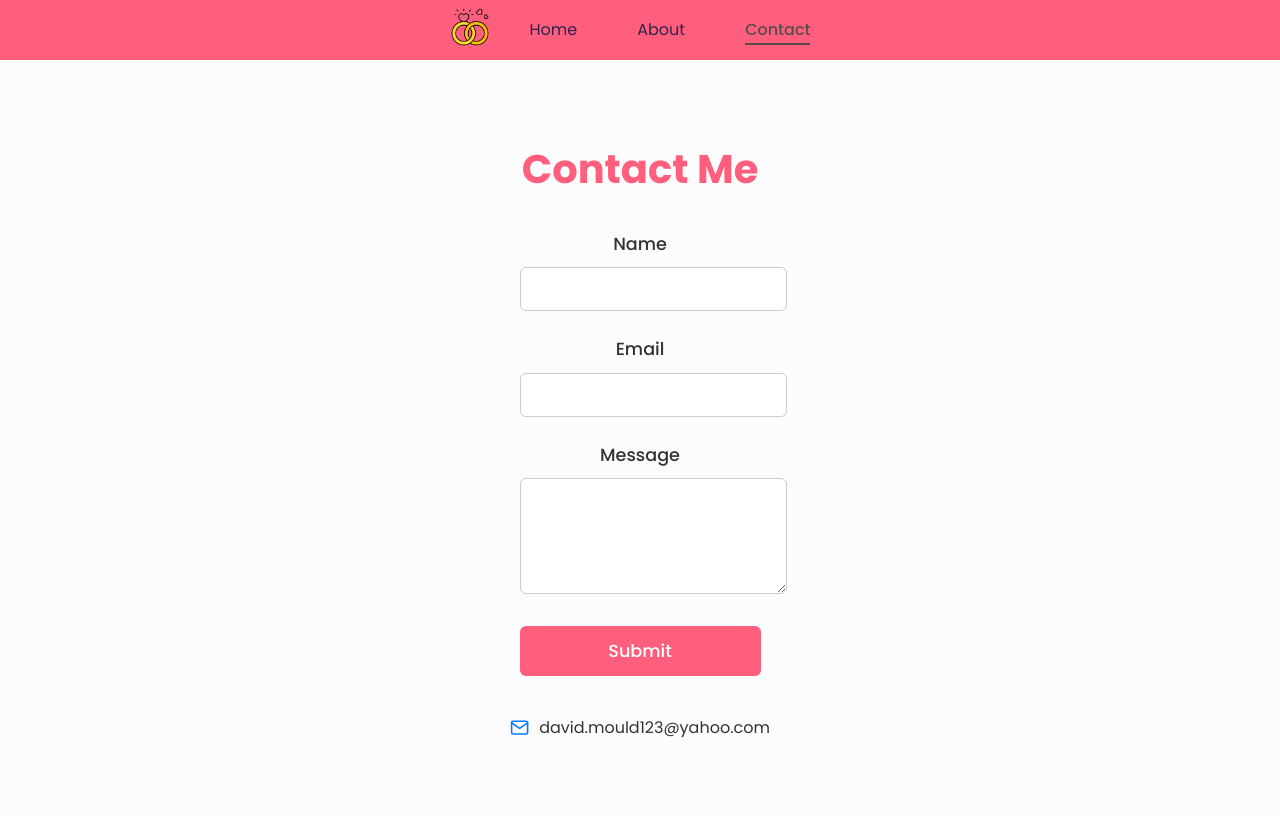
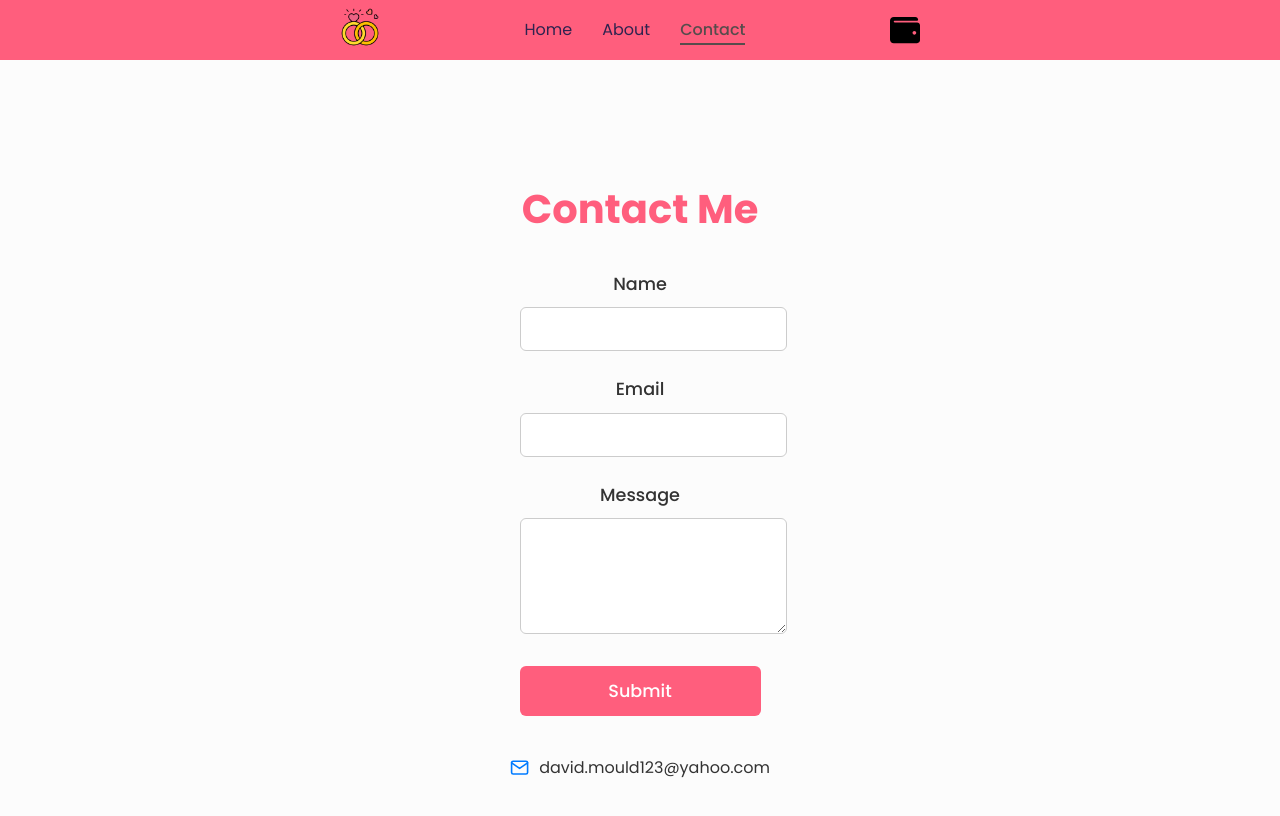
Before and after one commit to DMould123/wedding-budget-planner-app, a React (Vite) app in the folder client/: page /contact in a window 1280 px wide. Shown: the top 816 px of the page. Built offline with nearby package versions, Linux system fonts and the light colour scheme; no server answers.

Commit message:
Added a wallet icon to display balance on the Navbar

```diff
--- a/client/src/App.css
+++ b/client/src/App.css
@@ -15,6 +15,7 @@ html {
   display: flex;
   flex-direction: column;
   align-items: center;
+  padding-top: 60px;
 }
 
 /* Styling for sign-in container */
--- a/client/src/App.tsx
+++ b/client/src/App.tsx
@@ -2,15 +2,18 @@ import './App.css'
 import { BrowserRouter as Router } from 'react-router-dom'
 import Navbar from './components/Navbar'
 import AppRoutes from './routes/routes'
+import { WeddingExpensesProvider } from './context/wedding-expenses-context'
 
 function App() {
   return (
+    <WeddingExpensesProvider>
       <Router>
         <div className="app-container">
           <Navbar />
           <AppRoutes />
         </div>
       </Router>
+    </WeddingExpensesProvider>
   )
 }
 
--- a/client/src/components/Navbar.css
+++ b/client/src/components/Navbar.css
@@ -1,3 +1,4 @@
+/* Navbar CSS */
 @import url('https://fonts.googleapis.com/css2?family=Poppins:wght@400;500;600;700&display=swap');
 
 body {
@@ -7,24 +8,25 @@ body {
   background-color: #fcfcfc;
 }
 
+.navbar {
+  position: fixed;
+  top: 0;
+  left: 0;
+  width: 100%;
+  height: 60px;
+  background-color: #ff5e7d;
+  display: flex;
+  align-items: center;
+  justify-content: space-between;
+  z-index: 1000;
+}
+
 .container {
-  max-width: 1100px;
-  margin: 0 auto;
-  padding: 0 15px;
   display: flex;
   justify-content: space-between;
   align-items: center;
-  height: 100%;
-}
-
-.navbar {
-  height: 60px;
-  background-color: #ff5e7d;
-  position: relative;
-  display: flex;
-  align-items: center;
-  justify-content: space-between;
   width: 100%;
+  padding: 0 20px;
 }
 
 .left-section {
@@ -32,8 +34,12 @@ body {
   align-items: center;
 }
 
+.logo {
+  margin-right: auto; /* Pushes the logo to the far left */
+}
+
 .logo img {
-  height: 40px;
+  height: 40px; /* Adjust the height of the logo */
 }
 
 .menu-icon {
@@ -44,17 +50,19 @@ body {
 
 .nav-elements {
   flex: 1;
+  display: flex;
+  justify-content: center; /* Center the navbar links */
 }
 
 .nav-elements ul {
   display: flex;
-  justify-content: space-between;
   list-style-type: none;
-  margin-right: 20px;
+  margin: 0;
+  padding: 0;
 }
 
-.nav-elements ul li:not(:last-child) {
-  margin-right: 60px;
+.nav-elements ul li {
+  margin: 0 15px;
 }
 
 .nav-elements ul a {
@@ -85,65 +93,59 @@ body {
   align-items: center;
 }
 
-.navbar-link {
-  color: #2f234f;
-  text-decoration: none;
-  font-weight: bold;
-  font-size: 16px;
-  margin-right: 20px;
-  transition: color 0.3s;
+.wallet-icon,
+.user-button {
+  height: 30px; /* Adjust icon height */
+  margin-right: 20px; /* Add margin between the icons */
 }
 
-.navbar-link:hover {
-  color: #574c4c;
+.wallet-dropdown {
+  position: absolute;
+  top: 40px;
+  right: 0;
+  background-color: white;
+  border: 1px solid #ccc;
+  padding: 10px;
+  border-radius: 4px;
+  box-shadow: 0 2px 8px rgba(0, 0, 0, 0.15);
+}
+
+.wallet-dropdown p {
+  margin: 0;
+  font-size: 16px;
+  color: #2f234f;
+}
+
+.user-button {
+  height: 30px; /* Adjust icon height */
 }
 
 @media (max-width: 768px) {
-  .nav-elements ul li:not(:last-child) {
-    margin-right: 30px;
+  .nav-elements ul {
+    flex-direction: column;
+    align-items: center;
   }
-}
 
-@media (max-width: 600px) {
+  .nav-elements ul li {
+    margin: 10px 0;
+  }
+
   .menu-icon {
     display: block;
   }
 
   .nav-elements {
     position: absolute;
-    right: 0;
     top: 60px;
+    left: 0;
+    width: 100%;
     background-color: #ff5e7d;
-    width: 0px;
-    height: calc(100vh - 60px);
-    transition: all 0.3s ease-in;
+    transition: all 0.3s ease-in-out;
+    height: 0;
     overflow: hidden;
   }
 
   .nav-elements.active {
-    width: 270px;
-  }
-
-  .nav-elements ul {
-    display: flex;
-    flex-direction: column;
-    padding-left: 20px;
-  }
-
-  .nav-elements ul li {
-    margin-right: unset;
-    margin-top: 22px;
+    height: calc(100vh - 60px);
   }
 }
-
-/* Specific styling for Clerk's UserButton if needed */
-.clerk-user-button {
-  background-color: transparent;
-  border: none;
-  color: white;
-  cursor: pointer;
-}
-
-.clerk-user-button:hover {
-  color: #e0e0e0;
-}
--- a/client/src/components/Navbar.tsx
+++ b/client/src/components/Navbar.tsx
@@ -2,14 +2,27 @@ import { useState } from 'react'
 import { NavLink } from 'react-router-dom'
 import { IoMenu, IoClose } from 'react-icons/io5'
 import { SignedIn, UserButton } from '@clerk/clerk-react'
+import { FaWallet } from 'react-icons/fa'
+import { useWeddingExpenses } from '../context/wedding-expenses-context'
 import './Navbar.css'
 
 const Navbar = () => {
   const [showNavbar, setShowNavbar] = useState(false)
+  const [showWallet, setShowWallet] = useState(false)
+  const { expenses } = useWeddingExpenses()
 
   const handleShowNavbar = () => {
     setShowNavbar(!showNavbar)
   }
+
+  const handleShowWallet = () => {
+    setShowWallet(!showWallet)
+  }
+
+  const weddingTotal = expenses.reduce(
+    (total, expense) => total + expense.cost,
+    0
+  )
 
   return (
     <nav className="navbar">
@@ -42,8 +55,16 @@ const Navbar = () => {
           </ul>
         </div>
         <div className="navbar-right">
+          <div className="wallet-icon" onClick={handleShowWallet}>
+            <FaWallet size={30} color="black" />
+            {showWallet && (
+              <div className="wallet-dropdown">
+                <p>Budget Left: {weddingTotal} SEK</p>
+              </div>
+            )}
+          </div>
           <SignedIn>
-            <UserButton afterSignOutUrl="/auth" />
+            <UserButton afterSignOutUrl="/auth" className="user-button" />
           </SignedIn>
         </div>
       </div>
--- a/client/src/pages/About.css
+++ b/client/src/pages/About.css
@@ -2,6 +2,7 @@
   position: relative;
   padding: 40px 20px;
   background-color: #f9f9f9;
+  padding-top: 100px;
 }
 
 .about-container {
--- a/client/src/pages/Contact.css
+++ b/client/src/pages/Contact.css
@@ -2,6 +2,7 @@
 .contact-section {
   padding: 60px 20px;
   text-align: center;
+  padding-top: 100px;
 }
 
 .contact-section h1 {
```
Lines whose indentation alone changed are shown as unchanged.
